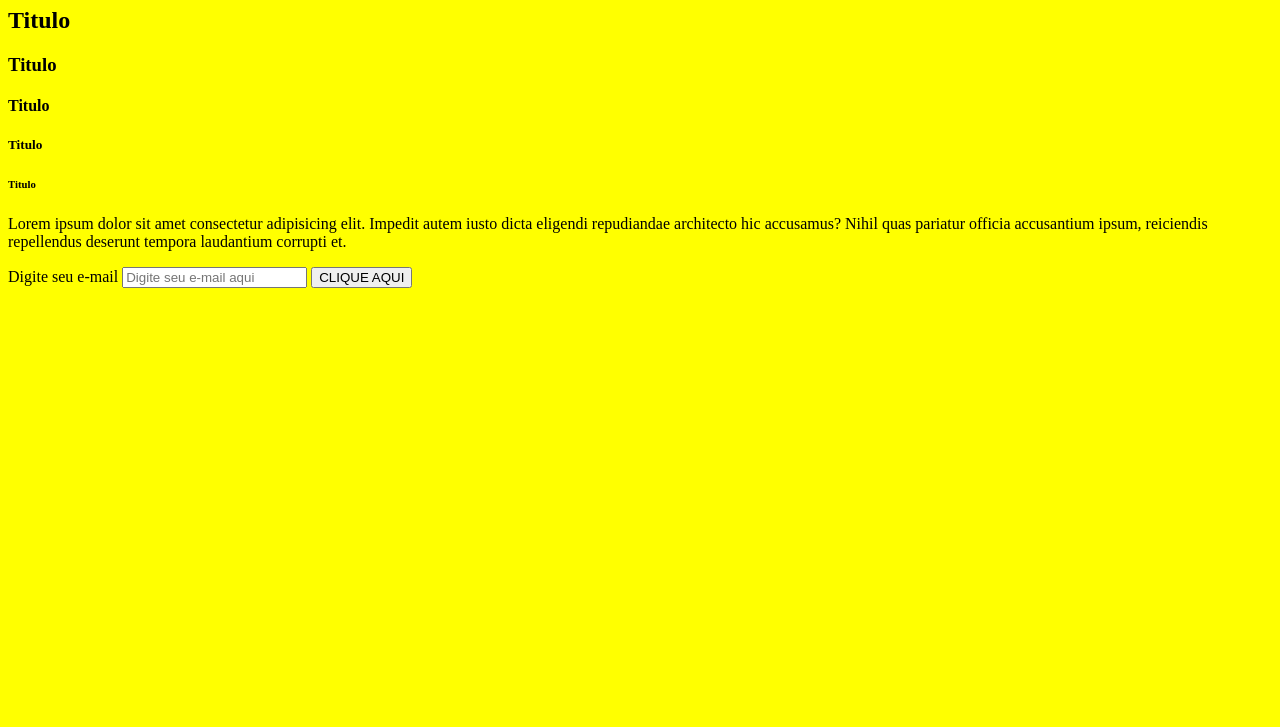
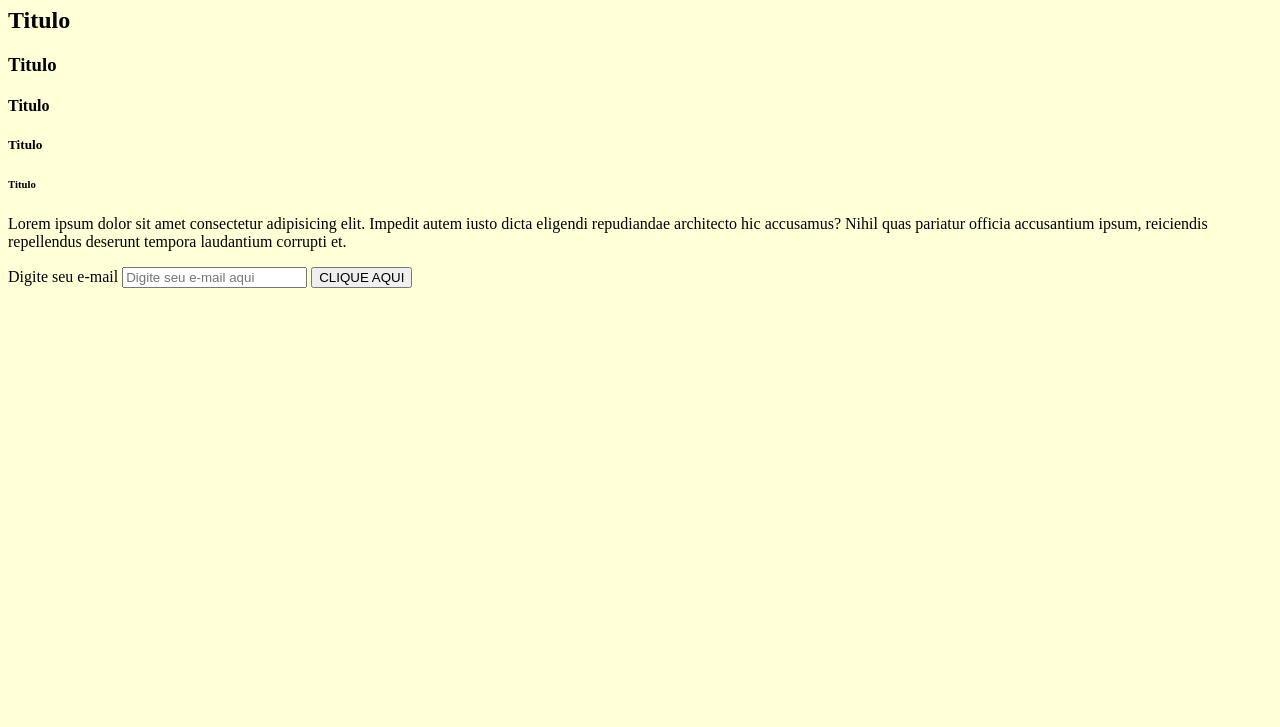
Before and after one commit to josecontato89-debug/12-08-25-jose89, a plain HTML site: page index.html in a window 1280 px wide. Shown: the part 73-800 px from the top of the page. Drawn offline with Linux system fonts and the light colour scheme.

Commit message:
Mudando Cores

```diff
--- a/style.css
+++ b/style.css
@@ -1,3 +1,3 @@
 body {
-    background-color: yellow;
+    background-color: rgba(255, 255, 0, 0.151);
 }
```
